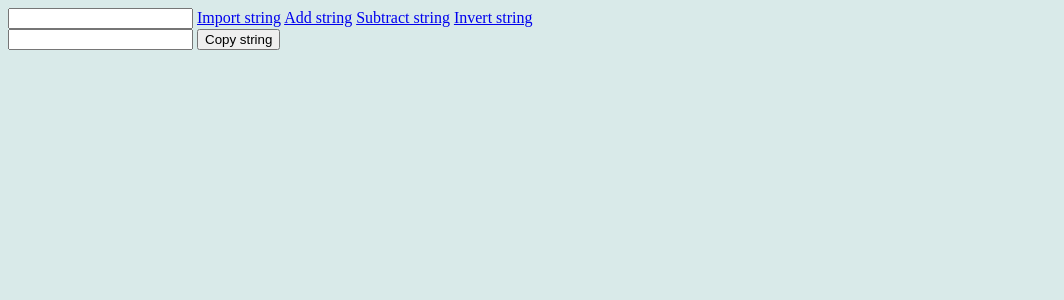
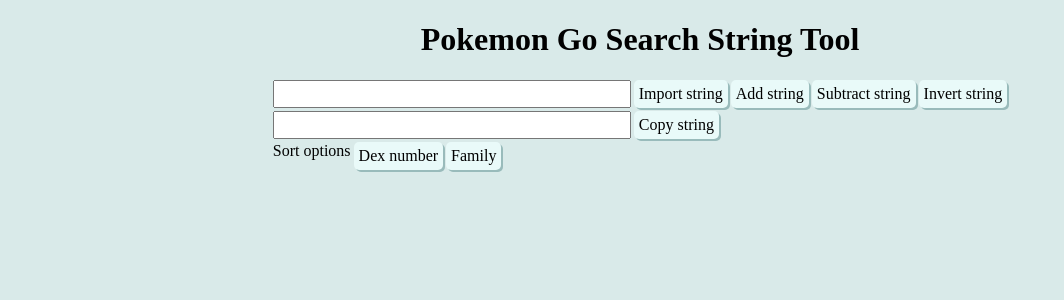
Before and after one commit to Davidy22/pogoStringGen, a Flask app: template templates/index.html in a window 1280 px wide. Shown: the top 300 px of the page, without its empty margins (0-1064 px from the left). Run offline with Flask 2, Linux system fonts and the light colour scheme; the template is opened without the code that fills it, so the values that code supplies are empty.

Commit message:
Aesthetic improvements, sorting

```diff
--- a/static/css/style.css
+++ b/static/css/style.css
@@ -1,3 +1,19 @@
+h1 {
+	display: flex;
+	justify-content: center;
+}
+
+input {
+	width: 350px;
+}
+
+#controls {
+	display: grid;
+	justify-content: center;
+	grid-row-gap: 3px;
+}
+
+
 #result {
 	word-wrap: break-word;
 }
@@ -6,19 +22,37 @@
 	display: flex;
 	flex-wrap: wrap;
 	flex-direction: row;
-	margin: 20px;
+	margin: 3px;
 	justify-content: center;
+	grid-gap: 3px;
 }
+
+.control-row {
+	display: flex;
+    grid-column-gap: 3px;
+}
+
+.button {
+	position: relative;
+    background-color: #E9FAF9;
+    padding: 5px;
+    border-spacing: 10px 10px;
+    border-radius: 5px;
+    border-width: 0;
+	box-shadow: 2px 2px #9BB;
+}
+
 
 .pokemon {
 	position: relative;
-    border: 1px solid #000;
     background-color: #E9FAF9;
     padding: 5px;
     border-spacing: 10px 10px;
     border-radius: 5px;
     width: 6.6em;
     height: 8em;
+    border-width: 0;
+	box-shadow: 2px 2px #9BB;
 }
 
 .pokemon-image {
--- /dev/null
+++ b/static/js/scripts.js
@@ -0,0 +1,113 @@
+$(function() {
+	$('div#import').bind('click', function() {
+		$.post($SCRIPT_ROOT + '/_import_string', {
+			pok: $("#importBox").val()
+		}, function(data) {
+			var toSelect = data.result;
+			$(".pokemon").removeClass("select")
+
+
+			for (i=0; i < toSelect.length; i++) {
+				$( "#" + toSelect[i] ).addClass("select")
+			}
+			getResult();
+			return false;
+		});
+	});
+});
+
+
+$(function() {
+	$('div#add').bind('click', function() {
+		$.post($SCRIPT_ROOT + '/_import_string', {
+			pok: $("#importBox").val()
+		}, function(data) {
+			var toSelect = data.result;
+
+			for (i=0; i < toSelect.length; i++) {
+				$( "#" + toSelect[i] ).addClass("select")
+			}
+			getResult();
+			return false;
+		});
+
+	});
+});
+
+
+$(function() {
+	$('div#sub').bind('click', function() {
+		$.post($SCRIPT_ROOT + '/_import_string', {
+			pok: $("#importBox").val()
+		}, function(data) {
+			var toSelect = data.result;
+
+			for (i=0; i < toSelect.length; i++) {
+				$( "#" + toSelect[i] ).removeClass("select")
+			}
+
+			getResult();
+			return false;
+		});
+
+	});
+});
+
+
+$(function() {
+	$('div#invert').bind('click', function() {
+		$(".pokemon").toggleClass("select")
+		var arrayOfIds = $.map($(".select"), function(n, i){
+			return n.id;
+		});
+
+		getResult();
+	});
+});
+
+
+function copy () {
+	var copyText = document.getElementById("result");
+		copyText.select();
+		document.execCommand("Copy");
+	}
+
+function select(elem) {
+	$(elem).toggleClass("select")
+	getResult();
+};
+
+function getResult() {
+	var arrayOfIds = $.map($(".select"), function(n, i){
+		return n.id;
+	});
+
+	$.post($SCRIPT_ROOT + '/_generate_string', {
+		pok: arrayOfIds
+	}, function(data) {
+		$("#result").val(data.result);
+	});
+}
+
+function sortFamily() {
+	result = $('div.pokemon').sort(function(a,b) {
+		var af = $(a).data('family')
+		var bf = $(b).data('family')
+
+		if (af == bf) {
+			return $(a).data('stage') >= $(b).data('stage')
+		} else {
+			return af >= bf;
+		}
+	})
+
+	$("#pokemon-list").html(result);
+}
+
+function sortDex() {
+	result = $('div.pokemon').sort(function(a,b) {
+		return parseInt($(a).attr("id")) > parseInt($(b).attr("id"))
+	})
+
+	$("#pokemon-list").html(result);
+}
--- a/templates/index.html
+++ b/templates/index.html
@@ -23,121 +23,35 @@
 			});
 		</script>
 
+		<h1>Pokemon Go Search String Tool</h1>
 	</head>
 	<body>
-		<script type=text/javascript>
-			  $(function() {
-				$('a#import').bind('click', function() {
-				  $.post($SCRIPT_ROOT + '/_import_string', {
-					pok: $("#importBox").val()
-				  }, function(data) {
-					  var toSelect = data.result;
-					  $(".pokemon").removeClass("select")
+		<script type=text/javascript src="{{url_for('static', filename='js/scripts.js') }}"></script>
 
-
-					  for (i=0; i < toSelect.length; i++) {
-						$( "#" + toSelect[i] ).addClass("select")
-					  }
-					  getResult();
-					  return false;
-				  });
-
-				});
-			  });
-
-
-			  $(function() {
-				$('a#add').bind('click', function() {
-				  $.post($SCRIPT_ROOT + '/_import_string', {
-					pok: $("#importBox").val()
-				  }, function(data) {
-					  var toSelect = data.result;
-
-					  for (i=0; i < toSelect.length; i++) {
-						$( "#" + toSelect[i] ).addClass("select")
-					  }
-					  getResult();
-					  return false;
-				  });
-
-				});
-			  });
-
-
-			$(function() {
-				$('a#sub').bind('click', function() {
-				$.post($SCRIPT_ROOT + '/_import_string', {
-					pok: $("#importBox").val()
-				}, function(data) {
-					var toSelect = data.result;
-
-					for (i=0; i < toSelect.length; i++) {
-						$( "#" + toSelect[i] ).removeClass("select")
-					}
-
-					getResult();
-					return false;
-				});
-
-				});
-			});
-
-
-			  $(function() {
-				$('a#invert').bind('click', function() {
-					$(".pokemon").toggleClass("select")
-					var arrayOfIds = $.map($(".select"), function(n, i){
-						  return n.id;
-						});
-					  $.getJSON($SCRIPT_ROOT + '/_generate_string', {
-						pok: arrayOfIds
-					  }, function(data) {
-						$("#result").val(data.result);
-					  });
-
-					getResult();
-				});
-			  });
-
-
-			function copy () {
-				var copyText = document.getElementById("result");
-				copyText.select();
-				document.execCommand("Copy");
-			}
-		</script>
-		<script type=text/javascript>
-			function select(elem) {
-				$(elem).toggleClass("select")
-
-				getResult();
-			};
-
-			function getResult() {
-				var arrayOfIds = $.map($(".select"), function(n, i){
-					return n.id;
-				});
-				$.post($SCRIPT_ROOT + '/_generate_string', {
-					pok: arrayOfIds
-				}, function(data) {
-					$("#result").val(data.result);
-				});
-			}
-		</script>
-		<input type=text size=20 id=importBox>
-		<a href=# id=import>Import string</a>
-		<a href=# id=add>Add string</a>
-		<a href=# id=sub>Subtract string</a>
-		<a href=# id=invert>Invert string</a>
-		<br />
-		<input type="text" value="" id="result" readonly>
-		<button type="button" onclick="copy()">Copy string</button>
+		<div id="controls">
+			<div class="control-row">
+				<input type="text" id=importBox> </textarea>
+				<div class="button" id=import>Import string</div>
+				<div class="button" id=add>Add string</div>
+				<div class="button" id=sub>Subtract string</div>
+				<div class="button" id=invert>Invert string</div>
+			</div>
+			<div class="control-row">
+				<input type="text" value="" id="result" readonly> </textarea>
+				<div class="button" onclick="copy()">Copy string</div>
+			</div>
+			<div class="control-row">
+				<div>Sort options</div>
+				<div class="button" onclick="sortDex()">Dex number</div>
+				<div class="button" onclick="sortFamily()">Family</div>
+			</div>
+		</div>
 
 
 
 		<div id="pokemon-list">
 			{% for poke in pokemon %}
-			<div id="{{ poke['no'] }}" class="pokemon {{ poke['family'] }} gen-{{ poke['gen'] }}" name="{{ poke['stage'] }}" onclick=select(this)>
+			<div id="{{ poke['no'] }}" class="pokemon" data-family={{ poke['family'] }} data-stage={{ poke['stage'] }} data-gen={{ poke['gen'] }} onclick=select(this)>
 				<div class="pokemon-no">{{ poke['no'] }}</div>
 				<img class="pokemon-image" src="static/images/{{ poke['no'] }}.png">
 				<div class="pokemon-label">{{ poke['name'] }}</div>
```
